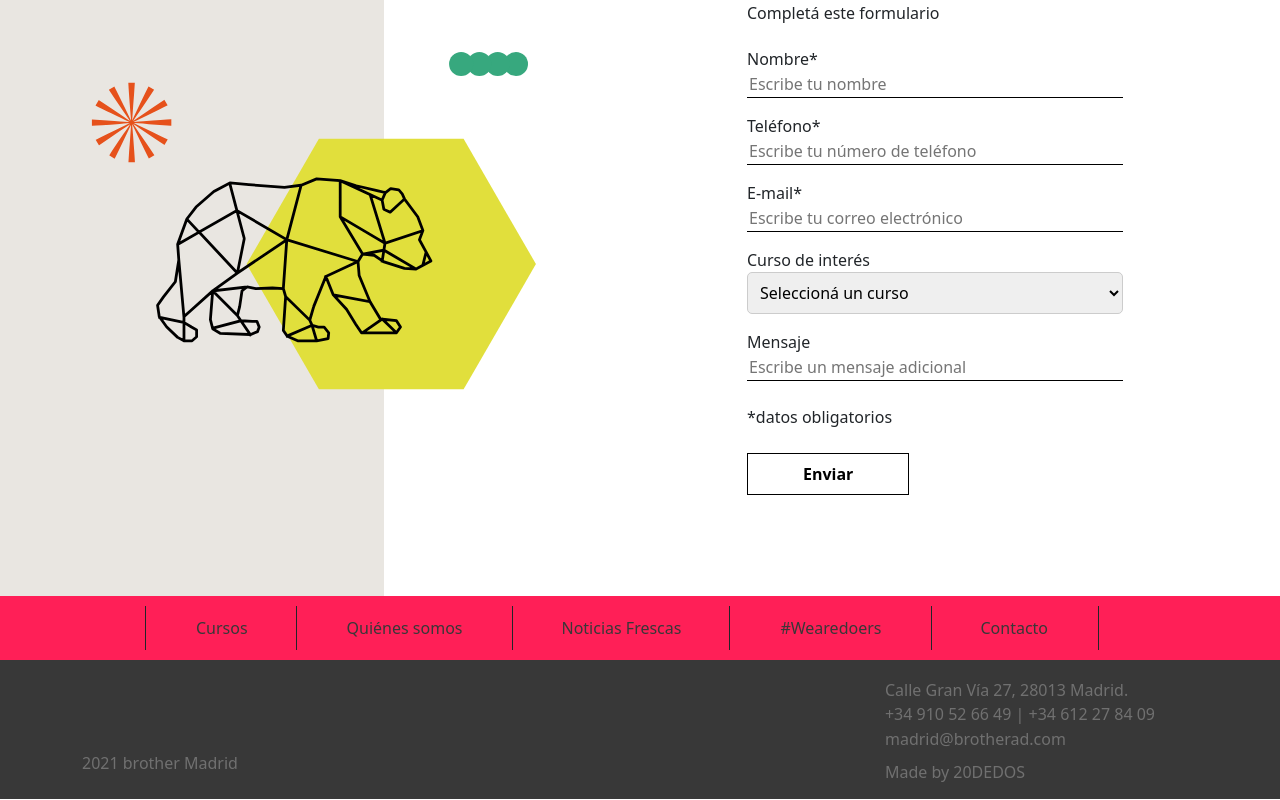
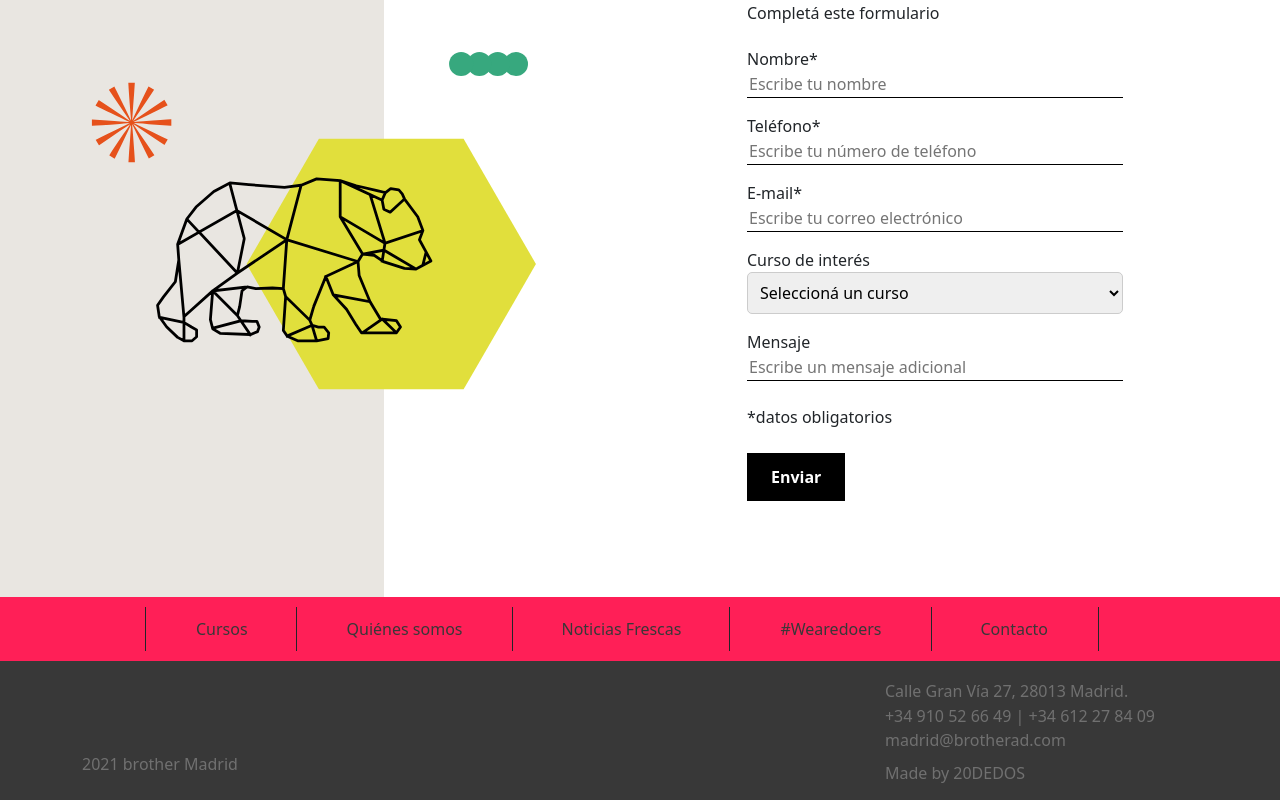
Before and after one commit to kevinfigueredo2000/Coding-and-Company, a Next.js app: page / in a window 1280 px wide. Shown: the part 4194-4994 px from the top of the page. Built offline with nearby package versions, Linux system fonts and the light colour scheme.

Commit message:
boton enviar hover

```diff
--- a/src/app/components/contacto/Contacto.css
+++ b/src/app/components/contacto/Contacto.css
@@ -1,7 +1,7 @@
 #contacto {
     background: linear-gradient(to left, white 70%, #E9E6E1 30%);
 }
-
+/*
 button {
     border: 1px solid;
     padding: 8px 55px;
@@ -13,7 +13,7 @@ button:hover {
     color: #e9e6e1;
     background-image: linear-gradient(to bottom, #383838, #383838);
     transition: 1s;
-}
+} */
 
 input {
     border-top: none;
@@ -57,3 +57,24 @@ h4 {
 #contacto .row {
     padding: 6rem 0px;
 }
+
+
+
+.slide-button {
+    background: linear-gradient(to right, black 50%, pink 50%); /* Inicialmente fondo negro en la mitad izquierda y rosa en la mitad derecha */
+    background-size: 200% 100%; /* Duplicar el ancho del fondo para poder desplazarlo */
+    color: white;
+    padding: 12px 24px;
+    font-size: 16px;
+    border: none;
+    cursor: pointer;
+    position: relative;
+    overflow: hidden;
+    transition: background-position 0.3s ease; /* Transición suave de la posición del fondo */
+  }
+
+  /* Al hacer hover en el botón */
+  .slide-button:hover {
+    background-position: -100% 0; /* Desplazar el fondo completamente a la izquierda */
+    transition: background-position 0.3s ease;
+  }
--- a/src/app/components/contacto/Contacto.js
+++ b/src/app/components/contacto/Contacto.js
@@ -41,7 +41,7 @@ export const Contacto = () => {
                                 <input type="text" name="mensaje" id="" placeholder="Escribe un mensaje adicional" className="col-10"/>
                             </Col>
                             <p className="my-4">*datos obligatorios</p>
-                            <button><b>Enviar</b></button>
+                            <button className="slide-button"><b>Enviar</b></button>
                         </Form>
                     </Col>
                 </Row>
```
